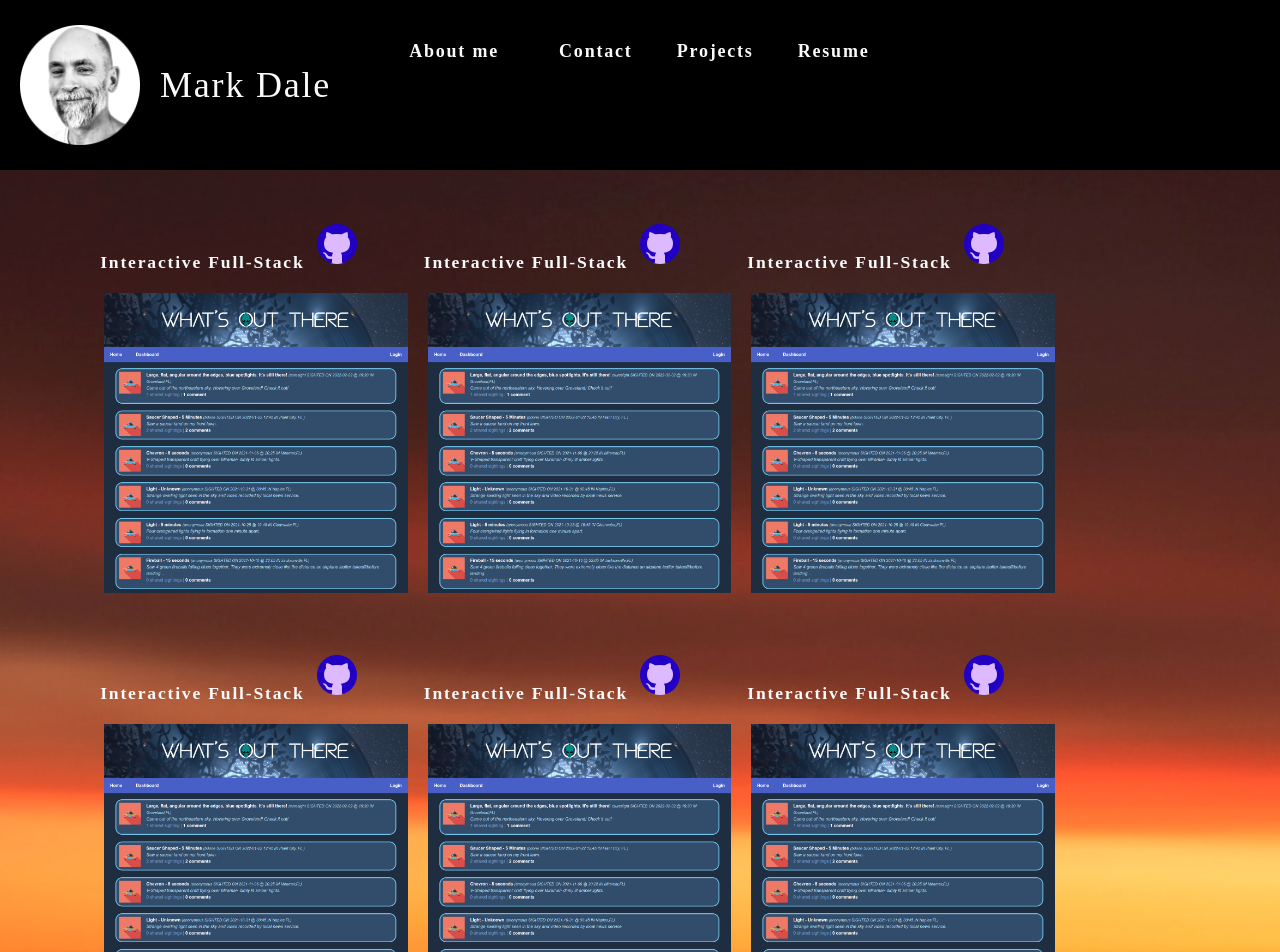
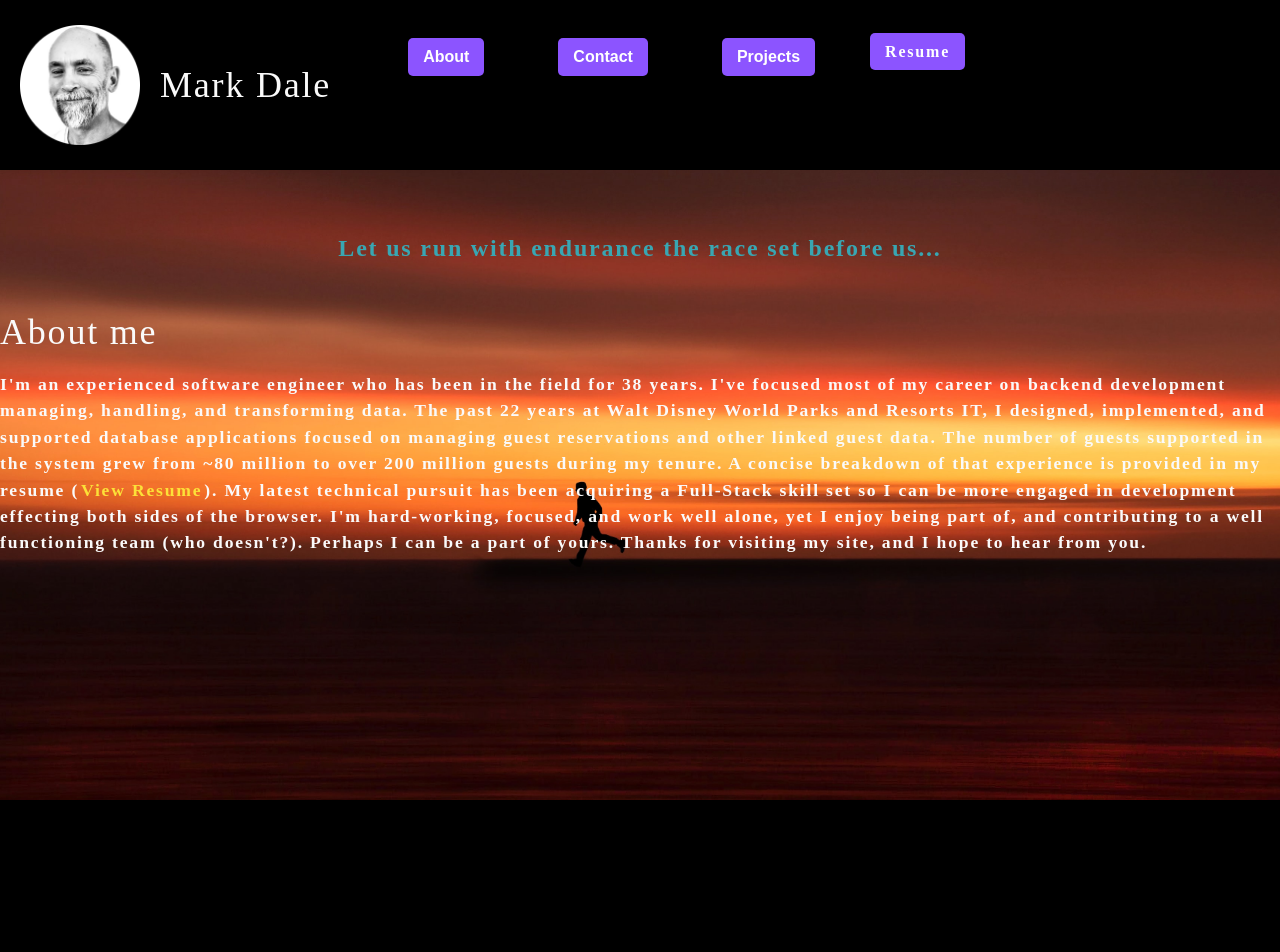
Before and after one commit to msdale/portfolio-msdale, a React (Create React App) app: page / in a window 1280 px wide. Shown: the top 952 px of the page. After the commit the page ends 800 px from the top, so only its background shows below. Built offline with nearby package versions, Linux system fonts and the light colour scheme.

Commit message:
nav works...fix Resume button, add footer

```diff
--- a/src/App.js
+++ b/src/App.js
@@ -1,17 +1,48 @@
-import React from 'react';
+import React, { useState } from 'react';
 //import './App.css';
-import Nav from './components/Nav';
 import About from './components/About';
 import Projects from './components/Projects';
+import ContactForm from './components/Contact';
+import Resume from './components/Resume';
+import Nav from './components/Nav';
+
 
 function App() {
+  const [currentPage, setCurrentPage] = useState('About');
+
+  const pickPageTab = () => {
+    if (currentPage === 'About') {
+      return <About />;
+    }
+    if (currentPage === 'Projects') {
+      return <Projects />;
+    }
+    if (currentPage === 'Contact') {
+      return <ContactForm />;
+    }
+    if (currentPage === 'Resume') {
+      return <Resume />;
+    }
+
+  }
+
+  const handlePageChange = (page) => setCurrentPage(page);
+
   return (
     <div>
-      <Nav></Nav>
-      <main>
-        <Projects></Projects>
-        <About></About>
-      </main>
+      <Nav currentPage={currentPage} handlePageChange={handlePageChange} />
+      {pickPageTab()}
+      {/*<main>
+        {
+          aboutSelected ?
+            <About ></About>
+            : projectsSelected ?
+              <Projects></Projects>
+              : contactSelected ?
+                <ContactForm></ContactForm>
+                : <About></About>
+        }
+      </main>*/}
     </div>
   );
 }
--- a/src/components/About/index.js
+++ b/src/components/About/index.js
@@ -2,7 +2,8 @@ import React from 'react';
 //import coverImage from "../../assets/cover/cover-image.jpg";
 import pdf from "../../assets/documents/markdale_2021.pdf";
 
-function About() {
+function About(props) {
+
   return (
     <section className="my-5">
       <p id="text-thought">Let us run with endurance the race set before us...</p>
--- /dev/null
+++ b/src/components/Contact/index.js
@@ -0,0 +1,63 @@
+import React, { useState } from 'react';
+
+import { validateEmail } from '../../utils/helpers';
+
+function ContactForm() {
+  const [formState, setFormState] = useState({ name: '', email: '', message: '' });
+
+  const [errorMessage, setErrorMessage] = useState('');
+  const { name, email, message } = formState;
+
+  const handleSubmit = (e) => {
+    e.preventDefault();
+    if (!errorMessage) {
+      setFormState({ [e.target.name]: e.target.value });
+      console.log('Form', formState);
+    }
+  };
+
+  const handleChange = (e) => {
+    if (e.target.name === 'email') {
+      const isValid = validateEmail(e.target.value);
+      if (!isValid) {
+        setErrorMessage('Your email is invalid.');
+      } else {
+        setErrorMessage('');
+      }
+    } else {
+      if (!e.target.value.length) {
+        setErrorMessage(`${e.target.name} is required.`);
+      } else {
+        setErrorMessage('');
+      }
+    }
+  };
+
+  return (
+    <section>
+      <h1 data-testid="h1tag">Contact me</h1>
+      <form id="contact-form" onSubmit={handleSubmit}>
+        <div>
+          <label htmlFor="name">Name:</label>
+          <input type="text" name="name" defaultValue={name} onBlur={handleChange} />
+        </div>
+        <div>
+          <label htmlFor="email">Email address:</label>
+          <input type="email" name="email" defaultValue={email} onBlur={handleChange} />
+        </div>
+        <div>
+          <label htmlFor="message">Message:</label>
+          <textarea name="message" rows="5" defaultValue={message} onBlur={handleChange} />
+        </div>
+        {errorMessage && (
+          <div>
+            <p className="error-text">{errorMessage}</p>
+          </div>
+        )}
+        <button data-testid="button" type="submit">Submit</button>
+      </form>
+    </section>
+  );
+}
+
+export default ContactForm;
--- a/src/components/Nav/index.js
+++ b/src/components/Nav/index.js
@@ -1,8 +1,14 @@
 import React from 'react';
 import profileImage from "../../assets/profile/profile-pic.png";
-import Resume  from "../Resume";
+import pdf from "../../assets/documents/markdale_2021.pdf";
 
-function Nav() {
+function Nav(props) {
+  const {
+    currentPage,
+    handlePageChange
+  } = props;
+
+
 
   return (
     <header>
@@ -12,20 +18,18 @@ function Nav() {
             Mark Dale
         </h1>
         <ul className="flex-row center-content">
-          <li className="mx-2">
-            <a id="navAbout" href="#about">
-              About me
-            </a>
+          <li className={`mx-2`}>
+            <button id="navAbout" onClick={() => handlePageChange('About')}>About</button>
+          </li>
+          <li className={`mx-2`}>
+            <button onClick={() => handlePageChange('Contact')}>Contact</button>
+          </li>
+          <li className={`mx-2`}>
+            <button onClick={() => handlePageChange('Projects')}>Projects</button>
           </li>
           <li>
-            <a id="navContact">Contact</a>
-          </li>
-          <li>
-            <a id="navProjects">Projects</a>
-          </li>
-          <li>
-            <Resume />
-
+          {/*<a href={pdf} alt="Resume">Resume</a>*/}
+          <a id="navResume" href={pdf} target="_blank">Resume</a>
           </li>
         </ul>
       </nav>
--- a/src/components/Projects/index.js
+++ b/src/components/Projects/index.js
@@ -1,134 +1,101 @@
 import React from "react";
-import projImage from "../../assets/images/whats-out-there.png";
 import gitLogo from "../../assets/images/icons8-github-48.png"
 
+// used in projectList (below)
+import image_0 from "../../assets/images/whats-out-there.png";
+import image_1 from "../../assets/images/Run-Buddy-pic.png";
+import image_2 from "../../assets/images/work-day-scheduler.png";
+import image_3 from "../../assets/images/weather-dashboard.png";
+import image_4 from "../../assets/images/pricemart.png";
+import image_5 from "../../assets/images/tech-blog.png";
+
 function Projects(props) {
-  const currentProject = {
+  const projectList = [
+    {
       name: "What's Out There!",
       type: "Interactive Full-Stack",
       description: "UFO sightings",
-    image: projImage,
+      image: image_0,
       appLink: "https://whats-out-there-stackattack.herokuapp.com/",
       gitLogo: gitLogo,
       gitRepo: "https://github.com/msdale/whats-out-there",
       accessibility: "UFO sightings"
-  };
+    },
+    {
+      name: "Run Buddy",
+      type: "HTML/CSS",
+      description: "Fitness training services",
+      image: image_1,
+      appLink: "https://msdale.github.io/run-buddy/",
+      gitLogo: gitLogo,
+      gitRepo: "https://github.com/msdale/run-buddy",
+      accessibility: "Fitness training services"
+    },
+    {
+      name: "Work Day Scheduler",
+      type: "Third-Party APIs",
+      description: "A simple calendar app for scheduling your work day tasks",
+      image: image_2,
+      appLink: "https://msdale.github.io/work-day-scheduler/",
+      gitLogo: gitLogo,
+      gitRepo: "https://github.com/msdale/work-day-scheduler",
+      accessibility: "Work day task calendar"
+    },
+    {
+      name: "Weather Dashboard",
+      type: "Server-Side APIs",
+      description: "A quick look at the weather in a city of your choosing",
+      image: image_3,
+      appLink: "https://msdale.github.io/weather-dashboard/",
+      gitLogo: gitLogo,
+      gitRepo: "https://github.com/msdale/weather-dashboard",
+      accessibility: "City weather briefing"
+    },
+    {
+      name: "PriceMart",
+      type: "Interactive Front-End",
+      description: "A price comparitor application",
+      image: image_4,
+      appLink: "https://msdale.github.io/pricemart/",
+      gitLogo: gitLogo,
+      gitRepo: "https://github.com/msdale/pricemart",
+      accessibility: "Retail price comparitor"
+    },
+    {
+      name: "Tech Blog",
+      type: "Model-View-Controller",
+      description: "A CMS style technical blog",
+      image: image_5,
+      appLink: "https://msdale.github.io/tech-blog/",
+      gitLogo: gitLogo,
+      gitRepo: "https://github.com/msdale/tech-blog",
+      accessibility: "CMS technical blog"
+    }
+  ];
+
   return (
     <div className="flex-row">
+      {projectList.map((project) => (
         <section>
-        <p>&nbsp;{currentProject.type}&nbsp;
-          <a href={currentProject.gitRepo}>
+          <p>&nbsp;{project.type}&nbsp;
+            <a href={project.gitRepo}>
               <img
-              src={currentProject.gitLogo}
+                src={project.gitLogo}
                 alt="git logo"
               />
             </a>
           </p>
           <div>
-          <a href={currentProject.appLink}>
+            <a href={project.appLink}>
               <img
-              src={currentProject.image}
-              alt={currentProject.accessibility}
+                src={project.image}
+                alt={project.accessibility}
                 className="img-thumbnail mx-1"
               />
             </a>
           </div>
         </section>
-      <section>
-        <p>&nbsp;{currentProject.type}&nbsp;
-          <a href={currentProject.gitRepo}>
-            <img
-              src={currentProject.gitLogo}
-              alt="git logo"
-            />
-          </a>
-        </p>
-        <div>
-          <a href={currentProject.appLink}>
-            <img
-              src={currentProject.image}
-              alt={currentProject.accessibility}
-              className="img-thumbnail mx-1"
-            />
-          </a>
-        </div>
-      </section>
-      <section>
-        <p>&nbsp;{currentProject.type}&nbsp;
-          <a href={currentProject.gitRepo}>
-            <img
-              src={currentProject.gitLogo}
-              alt="git logo"
-            />
-          </a>
-        </p>
-        <div>
-          <a href={currentProject.appLink}>
-            <img
-              src={currentProject.image}
-              alt={currentProject.accessibility}
-              className="img-thumbnail mx-1"
-            />
-          </a>
-        </div>
-      </section>
-      <section>
-        <p>&nbsp;{currentProject.type}&nbsp;
-          <a href={currentProject.gitRepo}>
-            <img
-              src={currentProject.gitLogo}
-              alt="git logo"
-            />
-          </a>
-        </p>
-        <div>
-          <a href={currentProject.appLink}>
-            <img
-              src={currentProject.image}
-              alt={currentProject.accessibility}
-              className="img-thumbnail mx-1"
-            />
-          </a>
-        </div>
-      </section>
-      <section>
-        <p>&nbsp;{currentProject.type}&nbsp;
-          <a href={currentProject.gitRepo}>
-            <img
-              src={currentProject.gitLogo}
-              alt="git logo"
-            />
-          </a>
-        </p>
-        <div>
-          <a href={currentProject.appLink}>
-            <img
-              src={currentProject.image}
-              alt={currentProject.accessibility}
-              className="img-thumbnail mx-1"
-            />
-          </a>
-        </div>
-      </section>
-      <section>
-        <p>&nbsp;{currentProject.type}&nbsp;
-          <a href={currentProject.gitRepo}>
-            <img
-              src={currentProject.gitLogo}
-              alt="git logo"
-            />
-          </a>
-        </p>
-        <div>
-          <a href={currentProject.appLink}>
-            <img
-              src={currentProject.image}
-              alt={currentProject.accessibility}
-              className="img-thumbnail mx-1"
-            />
-          </a>
-        </div>
-      </section>
+      ))}
     </div>
   );
 }
--- a/src/components/Resume/index.js
+++ b/src/components/Resume/index.js
@@ -4,7 +4,7 @@ import pdf from "../../assets/documents/markdale_2021.pdf";
 function Resume() {
   return (
     <section>
-          <a id="navResume" href={pdf}>Resume</a>
+          <a href={pdf} alt="Resume"></a>
     </section>
   )
 }
--- a/src/index.css
+++ b/src/index.css
@@ -300,7 +300,19 @@ textarea {
 	margin-bottom: 25px;
 }
 
-button {
+ button {
+	background: var(--primary);
+	border: 0;
+	border-radius: 5px;
+	color: #fff;
+	cursor: pointer;
+	font-size: 16px;
+	font-weight: 600;
+	margin-bottom: 30px;
+	padding: 10px 15px;
+}
+
+#navResume {
 	background: var(--primary);
 	border: 0;
 	border-radius: 5px;
```
Lines whose indentation alone changed are shown as unchanged.
